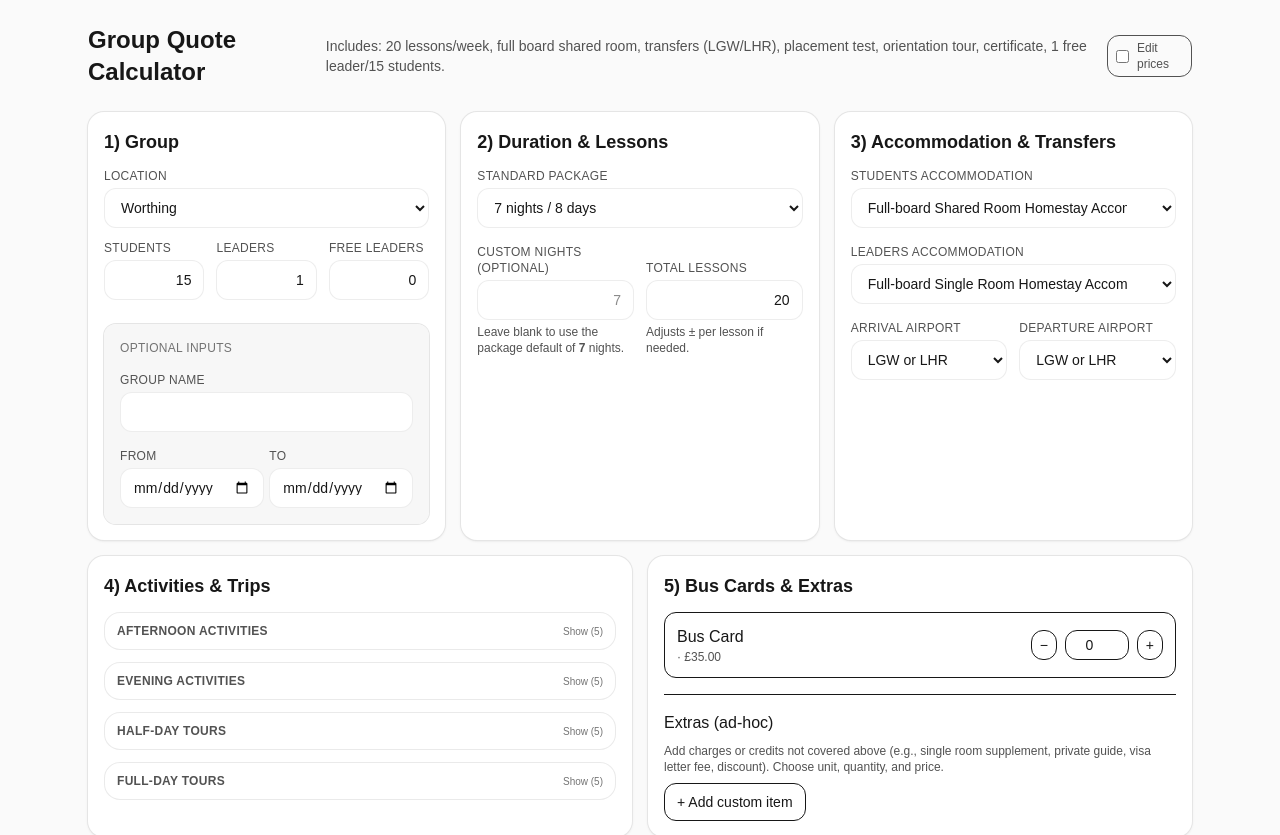
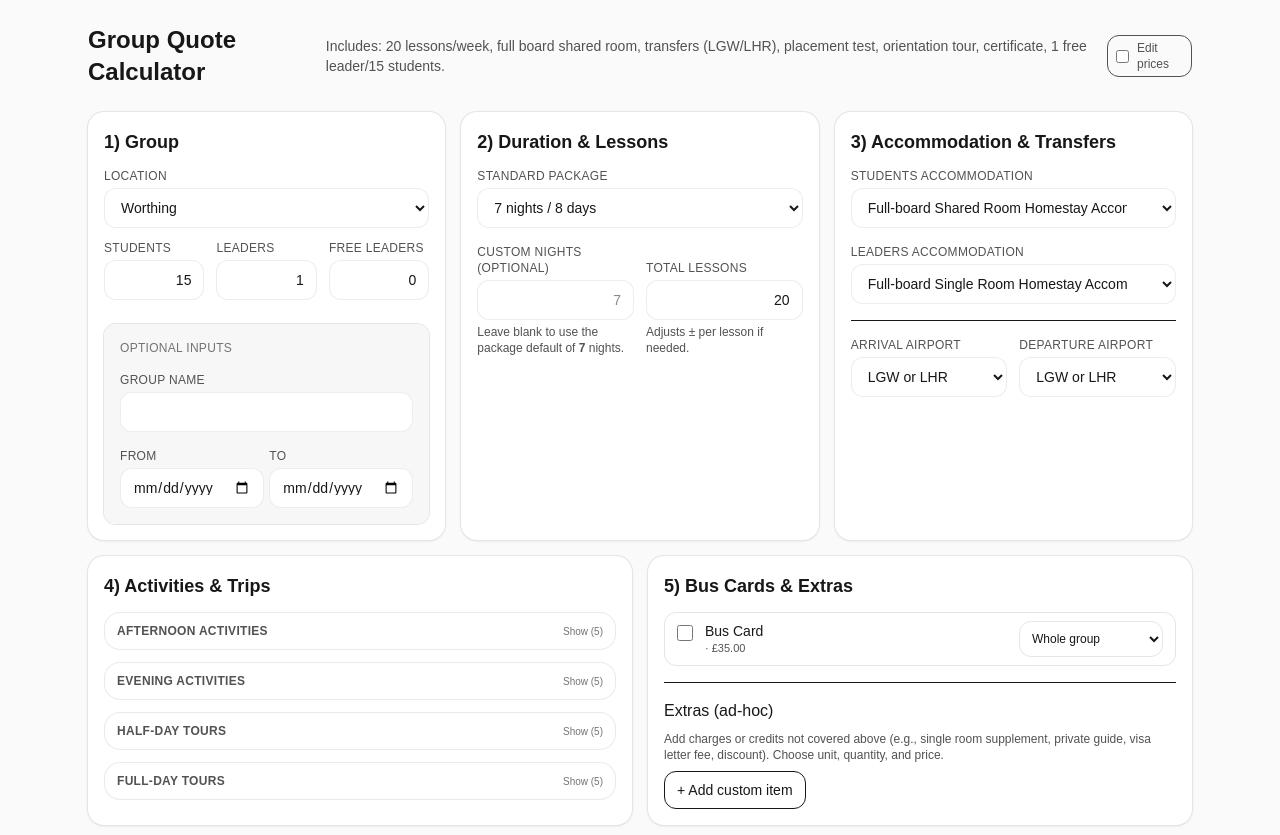
Before and after one commit to simonelebowski/group-quote, a Next.js app: page / in a window 1280 px wide. Shown: the top 835 px of the page. Built offline with nearby package versions, Linux system fonts and the light colour scheme.

Commit message:
changed bus cards ui

```diff
--- a/src/app/page.tsx
+++ b/src/app/page.tsx
@@ -6,6 +6,7 @@ import {
   TransferOptionId,
   PackageKey,
   SelectedActivities,
+  SelectedBusCards,
   ActivityPick,
 } from "@/types/types";
 import { priceList } from "@/data/priceList";
@@ -102,7 +103,7 @@ export default function QuoteCalculatorPage() {
   const [selectedActivities, setSelectedActivities] = useState<
     Record<string, number>
   >({});
-  const [selectedBusCards, setSelectedBusCards] = useState<SelectedActivities>({});
+  const [selectedBusCards, setSelectedBusCards] = useState<SelectedBusCards>({});
 
   // NEW: admin overrides + custom items
   const [editMode, setEditMode] = useState<boolean>(false);
--- a/src/components/BusExtras.tsx
+++ b/src/components/BusExtras.tsx
@@ -1,35 +1,104 @@
 import Card from "./Card"
-import QtyInput from "./QtyInput"
 import CustomItemsEditor from "./CustomItemEditor"
+import { BusSelection } from "@/types/types"
 
 export default function BusExtras({loc, selectedBusCards, setSelectedBusCards, customItems, setCustomItems, unitLabel, fmt}) {
     return (
 <Card>
-            <h2 className="mb-3 text-lg font-semibold">
-                      5) Bus Cards & Extras
-                    </h2>
-                    <div className="space-y-3">
-                      {loc.busCards.map((b) => (
+      <h2 className="mb-3 text-lg font-semibold">5) Bus Cards & Extras</h2>
+
+      <div className="space-y-2">
+        {loc.busCards.map((b) => {
+          const sel: BusSelection =
+            selectedBusCards[b.id] ?? {
+              enabled: false,
+              mode: "group",
+              count: 0,
+            };
+
+          return (
             <div
               key={b.id}
-                          className="flex items-center justify-between gap-3 rounded-xl border p-3"
+              className="flex flex-wrap items-center justify-between gap-3 rounded-xl border border-neutral-200 px-3 py-2 text-xs md:text-sm cursor-pointer"
             >
+              {/* Left: checkbox + details */}
+              <div className="flex items-start gap-3">
+                <input
+                  type="checkbox"
+                  className="mt-1 h-4 w-4 rounded border-neutral-300 text-neutral-900 focus:ring-neutral-900/20"
+                  checked={sel.enabled}
+                  onChange={(e) =>
+                    setSelectedBusCards((prev) => ({
+                      ...prev,
+                      [b.id]: {
+                        ...(prev[b.id] ?? { mode: "group", count: 0 }),
+                        enabled: e.target.checked,
+                      },
+                    }))
+                  }
+                />
                 <div>
                   <div className="font-medium">{b.name}</div>
-                            <div className="text-xs text-neutral-600">
+                  <div className="text-[11px] text-neutral-600">
                     {unitLabel(b.unit)} · {fmt(b.price, loc.currency)}
                   </div>
+                  {b.description && (
+                    <div className="mt-0.5 text-[11px] text-neutral-500">
+                      {b.description}
                     </div>
-                          <QtyInput
-                            value={selectedBusCards[b.id] || 0}
-                            onChange={(n) =>
-                              setSelectedBusCards((prev) => ({ ...prev, [b.id]: n }))
+                  )}
+                </div>
+              </div>
+
+              {/* Right: mode + qty (your pattern) */}
+              <div className="flex items-center gap-2">
+                <select
+                  className="h-9 w-36 rounded-xl border border-neutral-200 bg-white px-2 text-xs focus:outline-none focus:ring-2 focus:ring-neutral-900/10"
+                  disabled={!sel.enabled}
+                  value={sel.mode}
+                  onChange={(e) =>
+                    setSelectedBusCards((prev) => ({
+                      ...prev,
+                      [b.id]: {
+                        ...(prev[b.id] ?? { enabled: true, count: 0 }),
+                        mode: e.target.value as "group" | "quantity",
+                      },
+                    }))
+                  }
+                >
+                  <option value="group">Whole group</option>
+                  <option value="quantity">Specific quantity</option>
+                </select>
+
+                {sel.enabled && sel.mode === "quantity" && (
+                  <input
+                    type="number"
+                    min={0}
+                    placeholder="# people"
+                    className="h-9 w-24 rounded-xl border border-neutral-200 bg-white px-2 text-right text-xs focus:outline-none focus:ring-2 focus:ring-neutral-900/10"
+                    value={sel.count}
+                    onChange={(e) =>
+                      setSelectedBusCards((prev) => ({
+                        ...prev,
+                        [b.id]: {
+                          ...(prev[b.id] ?? {
+                            enabled: true,
+                            mode: "quantity",
+                          }),
+                          count: Math.max(0, Number(e.target.value) || 0),
+                        },
+                      }))
                     }
                   />
+                )}
               </div>
-                      ))}
             </div>
+          );
+        })}
+      </div>
+
                     <hr className="my-4" />
+
                     <div>
                       <div className="mb-2 font-medium">Extras (ad-hoc)</div>
                       <p className="mb-2 text-xs text-neutral-600">
@@ -42,6 +111,7 @@ export default function BusExtras({loc, selectedBusCards, setSelectedBusCards, c
                         setItems={setCustomItems}
                       />
                     </div>
+
     </Card>
     )
 }
--- a/src/components/TransfersCard.tsx
+++ b/src/components/TransfersCard.tsx
@@ -68,6 +68,8 @@ export default function TransfersCard({
         </div>
       </div>
 
+      <hr className="my-4" />
+
       <div className="mt-4 grid grid-cols-2 gap-3">
         <div>
           <Label>Arrival Airport</Label>
```
Also changed, not shown: src/types/types.ts (+10 -0 lines). Lines whose indentation alone changed are shown as unchanged.
